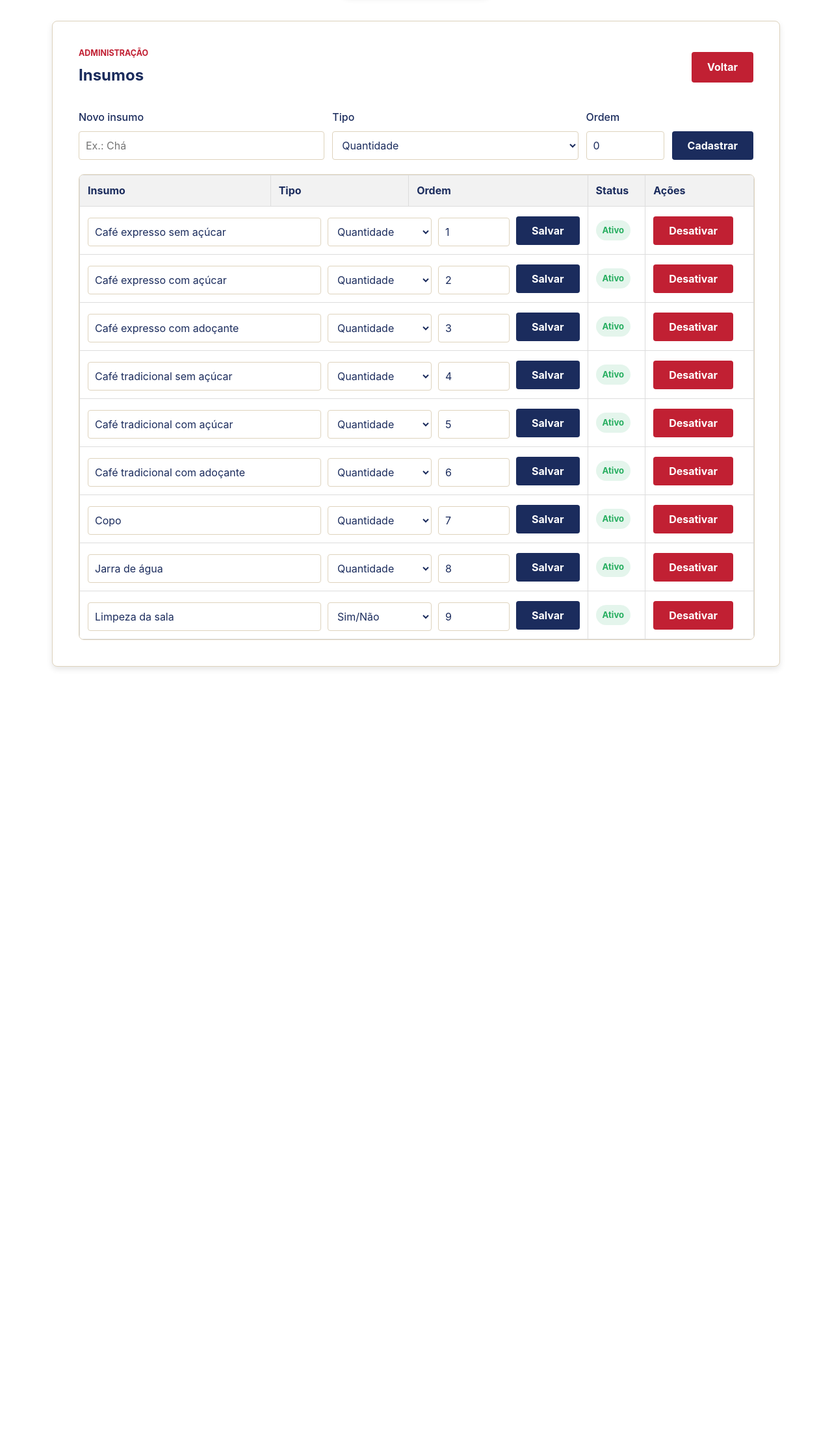
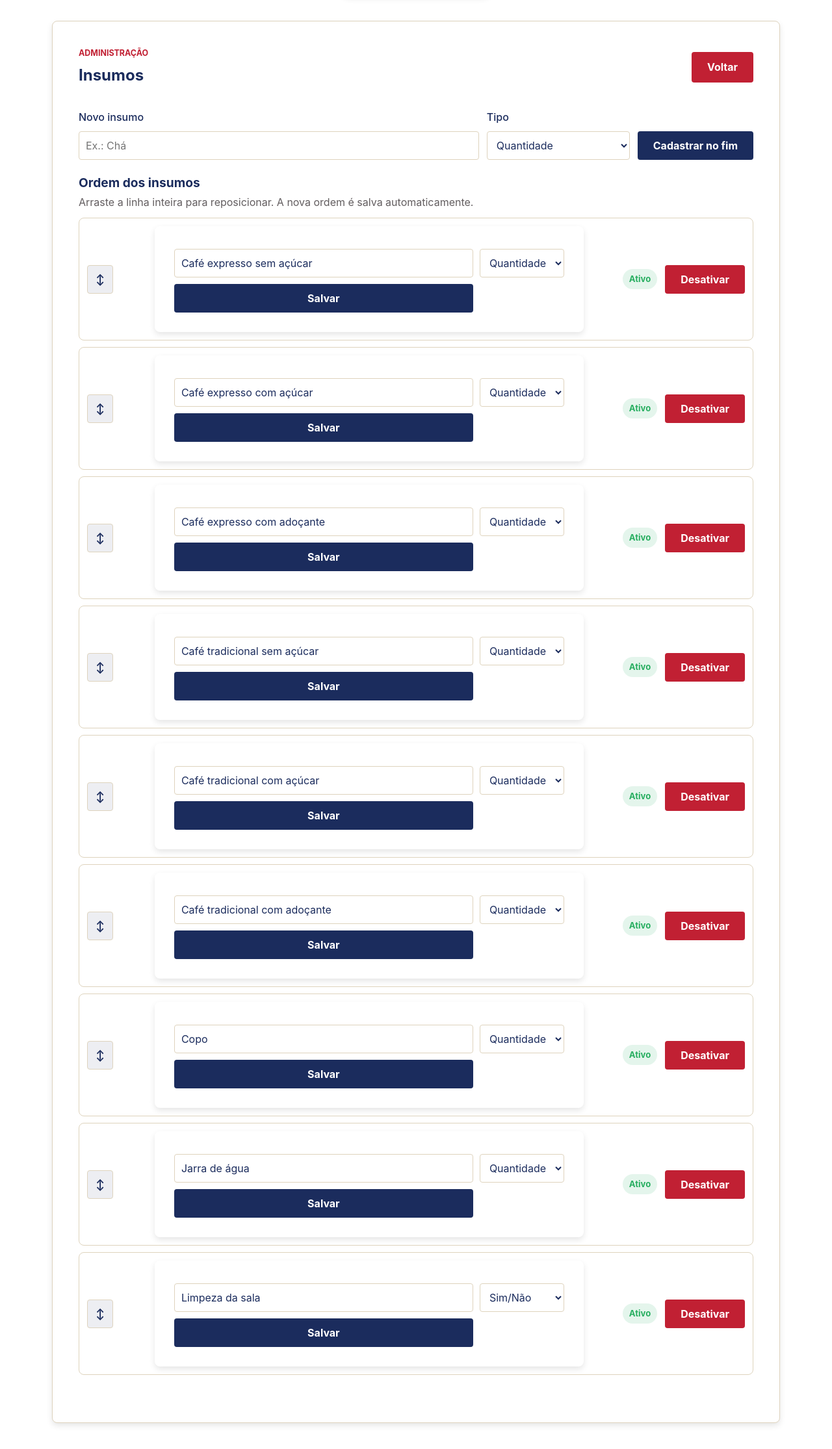
Before and after one commit to italofelipe01/cafe, a Flask app: page /admin/products in a window 1280 px wide. Shown: the part 84-2314 px from the top of the page at 65% size. Before the commit the page ends 1114 px from the top, so only its background shows below. Run offline with Flask 3, Linux system fonts and the light colour scheme; data that the repository does not hold is empty; some web fonts are replaced.

Commit message:
feat(admin): add product sorting and room filters

```diff
--- a/app/routes.py
+++ b/app/routes.py
@@ -4,6 +4,7 @@ import unicodedata
 from app.extensions import db
 from app.models import Office, Order, OrderItem, Product, Space, STATUS_COMPLETED, STATUS_PENDING, local_now
 from flask import Blueprint, flash, jsonify, redirect, render_template, request, url_for
+from sqlalchemy import func
 
 
 bp = Blueprint("main", __name__)
@@ -95,11 +96,9 @@ def unique_product_key(name, product_id=None):
         suffix += 1
 
 
-def parse_sort_order(raw_value):
-    try:
-        return int(raw_value or 0)
-    except (TypeError, ValueError):
-        return 0
+def next_product_sort_order():
+    current_max = db.session.query(func.max(Product.sort_order)).scalar()
+    return (current_max or 0) + 1
 
 
 @bp.route("/")
@@ -356,7 +355,6 @@ def admin_products():
     if request.method == "POST":
         name = request.form.get("name", "").strip()
         input_type = request.form.get("input_type", "quantity")
-        sort_order = parse_sort_order(request.form.get("sort_order"))
 
         if not name:
             flash("Informe o nome do insumo.", "error")
@@ -374,7 +372,7 @@ def admin_products():
             name=name,
             form_key=unique_product_key(name),
             input_type=input_type,
-            sort_order=sort_order,
+            sort_order=next_product_sort_order(),
             active=True,
         )
         db.session.add(product)
@@ -395,7 +393,6 @@ def admin_update_product(product_id):
 
     name = request.form.get("name", "").strip()
     input_type = request.form.get("input_type", "quantity")
-    sort_order = parse_sort_order(request.form.get("sort_order"))
 
     if not name:
         flash("Informe o nome do insumo.", "error")
@@ -412,7 +409,6 @@ def admin_update_product(product_id):
 
     product.name = name
     product.input_type = input_type
-    product.sort_order = sort_order
     db.session.commit()
     flash("Insumo atualizado.", "success")
     return redirect(url_for("main.admin_products"))
@@ -429,6 +425,34 @@ def admin_toggle_product(product_id):
     db.session.commit()
     flash("Status do insumo atualizado.", "success")
     return redirect(url_for("main.admin_products"))
+
+
+@bp.route("/admin/products/reorder", methods=["POST"])
+def admin_reorder_products():
+    data = request.get_json(silent=True) or {}
+    raw_ids = data.get("product_ids")
+
+    if not isinstance(raw_ids, list) or not raw_ids:
+        return jsonify({"success": False, "message": "Envie a nova ordem dos insumos."}), 400
+
+    try:
+        product_ids = [int(product_id) for product_id in raw_ids]
+    except (TypeError, ValueError):
+        return jsonify({"success": False, "message": "Lista de insumos inválida."}), 400
+
+    if len(product_ids) != len(set(product_ids)):
+        return jsonify({"success": False, "message": "A lista de insumos contém duplicidades."}), 400
+
+    products = Product.query.filter(Product.id.in_(product_ids)).all()
+    if len(products) != len(product_ids):
+        return jsonify({"success": False, "message": "Um ou mais insumos não foram encontrados."}), 404
+
+    products_by_id = {product.id: product for product in products}
+    for index, product_id in enumerate(product_ids, start=1):
+        products_by_id[product_id].sort_order = index
+
+    db.session.commit()
+    return jsonify({"success": True})
 
 
 @bp.route("/api/orders", methods=["GET"])
--- a/app/static/script.js
+++ b/app/static/script.js
@@ -133,4 +133,126 @@ document.addEventListener('DOMContentLoaded', function () {
             applyTheme();
         }
     });
+
+    const spaceFilters = document.querySelector('[data-space-filters]');
+    if (spaceFilters) {
+        const officeFilter = spaceFilters.querySelector('[data-space-office-filter]');
+        const nameFilter = spaceFilters.querySelector('[data-space-name-filter]');
+        const rows = Array.from(document.querySelectorAll('[data-space-row]'));
+        const emptyRow = document.querySelector('[data-filter-empty-row]');
+
+        function normalize(value) {
+            return value
+                .toLowerCase()
+                .normalize('NFD')
+                .replace(/[\u0300-\u036f]/g, '');
+        }
+
+        function applySpaceFilters() {
+            const selectedOffice = officeFilter ? officeFilter.value : '';
+            const query = nameFilter ? normalize(nameFilter.value.trim()) : '';
+            let visibleCount = 0;
+
+            rows.forEach(row => {
+                const matchesOffice = !selectedOffice || row.dataset.officeId === selectedOffice;
+                const matchesName = !query || normalize(row.dataset.spaceName || '').includes(query);
+                const isVisible = matchesOffice && matchesName;
+                row.classList.toggle('hidden', !isVisible);
+                if (isVisible) visibleCount += 1;
+            });
+
+            if (emptyRow) {
+                emptyRow.classList.toggle('hidden', visibleCount > 0);
+            }
+        }
+
+        if (officeFilter) officeFilter.addEventListener('change', applySpaceFilters);
+        if (nameFilter) nameFilter.addEventListener('input', applySpaceFilters);
+        applySpaceFilters();
+    }
+
+    const sortableList = document.querySelector('[data-product-sort-list]');
+    if (sortableList) {
+        const status = document.querySelector('[data-product-sort-status]');
+        let draggingRow = null;
+
+        function setStatus(message, isError = false) {
+            if (!status) return;
+            status.textContent = message;
+            status.classList.toggle('is-error', isError);
+        }
+
+        function getRows() {
+            return Array.from(sortableList.querySelectorAll('[data-product-id]'));
+        }
+
+        function getDragAfterElement(y) {
+            return getRows()
+                .filter(row => row !== draggingRow)
+                .reduce((closest, row) => {
+                    const box = row.getBoundingClientRect();
+                    const offset = y - box.top - box.height / 2;
+
+                    if (offset < 0 && offset > closest.offset) {
+                        return { offset, element: row };
+                    }
+
+                    return closest;
+                }, { offset: Number.NEGATIVE_INFINITY, element: null }).element;
+        }
+
+        async function saveProductOrder() {
+            const productIds = getRows().map(row => row.dataset.productId);
+            setStatus('Salvando nova ordem...');
+
+            try {
+                const response = await fetch(sortableList.dataset.reorderUrl, {
+                    method: 'POST',
+                    headers: { 'Content-Type': 'application/json' },
+                    body: JSON.stringify({ product_ids: productIds })
+                });
+                const result = await response.json();
+
+                if (!response.ok || !result.success) {
+                    throw new Error(result.message || 'Falha ao salvar ordem.');
+                }
+
+                setStatus('Ordem salva.');
+            } catch (error) {
+                console.error(error);
+                setStatus('Não foi possível salvar a ordem. Recarregue a página e tente novamente.', true);
+            }
+        }
+
+        getRows().forEach(row => {
+            row.addEventListener('dragstart', event => {
+                if (event.target.closest('input, select, button') && !event.target.closest('.drag-handle')) {
+                    event.preventDefault();
+                    return;
+                }
+
+                draggingRow = row;
+                row.classList.add('is-dragging');
+                event.dataTransfer.effectAllowed = 'move';
+            });
+
+            row.addEventListener('dragend', () => {
+                row.classList.remove('is-dragging');
+                draggingRow = null;
+                saveProductOrder();
+            });
+        });
+
+        sortableList.addEventListener('dragover', event => {
+            if (!draggingRow) return;
+            event.preventDefault();
+
+            const afterElement = getDragAfterElement(event.clientY);
+            if (afterElement) {
+                sortableList.insertBefore(draggingRow, afterElement);
+            } else {
+                sortableList.appendChild(draggingRow);
+            }
+        });
+    }
 });
--- a/app/static/styles.css
+++ b/app/static/styles.css
@@ -798,6 +798,103 @@ th {
     grid-template-columns: minmax(180px, 1fr) minmax(180px, 1fr) minmax(90px, 120px) auto;
 }
 
+.product-create-grid {
+    grid-template-columns: minmax(220px, 1fr) minmax(160px, 220px) auto;
+}
+
+.admin-filters {
+    align-items: end;
+    border: 1px solid var(--color-border);
+    border-radius: 8px;
+    display: grid;
+    gap: 12px;
+    grid-template-columns: minmax(180px, 260px) minmax(220px, 1fr);
+    margin-bottom: 18px;
+    padding: 14px;
+}
+
+.admin-section-heading {
+    margin: 18px 0 12px 0;
+}
+
+.admin-section-heading h2 {
+    font-size: 1.2rem;
+    margin: 0 0 4px 0;
+    text-align: left;
+}
+
+.admin-section-heading p,
+.save-indicator {
+    color: var(--color-text-secondary);
+    margin: 0;
+}
+
+.sortable-list {
+    display: grid;
+    gap: 10px;
+}
+
+.sortable-row {
+    align-items: center;
+    background-color: var(--color-bg-card);
+    border: 1px solid var(--color-border);
+    border-radius: 8px;
+    display: grid;
+    gap: 12px;
+    grid-template-columns: 44px minmax(0, 1fr) auto auto;
+    padding: 12px;
+    transition: border-color 0.2s ease, box-shadow 0.2s ease, opacity 0.2s ease;
+}
+
+.sortable-row:hover {
+    border-color: var(--color-primary-red);
+}
+
+.sortable-row.is-dragging {
+    box-shadow: 0 8px 18px var(--color-shadow);
+    opacity: 0.65;
+}
+
+.drag-handle {
+    align-items: center;
+    background-color: rgba(27, 44, 93, 0.08);
+    border: 1px solid var(--color-border);
+    color: var(--color-text-main);
+    cursor: grab;
+    display: inline-flex;
+    height: 40px;
+    justify-content: center;
+    margin: 0;
+    padding: 0;
+    width: 40px;
+}
+
+.drag-handle:active {
+    cursor: grabbing;
+}
+
+.product-edit-form {
+    grid-template-columns: minmax(180px, 1fr) minmax(140px, 180px) auto;
+}
+
+.row-action-form {
+    background: transparent;
+    box-shadow: none;
+    margin: 0;
+    max-width: none;
+    padding: 0;
+    width: auto;
+}
+
+.save-indicator {
+    min-height: 1.4em;
+    padding-top: 10px;
+}
+
+.save-indicator.is-error {
+    color: var(--color-primary-red);
+}
+
 .table-wrapper {
     border: 1px solid var(--color-border);
     border-radius: 8px;
@@ -908,6 +1005,17 @@ th {
     .form-grid-compact {
         grid-template-columns: repeat(2, minmax(0, 1fr));
     }
+
+    .product-create-grid,
+    .admin-filters,
+    .sortable-row,
+    .product-edit-form {
+        grid-template-columns: 1fr;
+    }
+
+    .drag-handle {
+        justify-self: start;
+    }
 }
 
 @media screen and (max-width: 600px) {
@@ -949,6 +1057,8 @@ th {
     .admin-actions,
     .inline-form,
     .form-grid-compact,
+    .product-create-grid,
+    .admin-filters,
     .inline-edit-form,
     .inline-edit-form.two-columns,
     .inline-edit-form.three-columns {
--- a/app/templates/admin/products.html
+++ b/app/templates/admin/products.html
@@ -14,7 +14,7 @@
     </div>
 
     <form method="POST" action="{{ url_for('main.admin_products') }}" class="admin-create-form">
-        <div class="form-grid-compact">
+        <div class="form-grid-compact product-create-grid">
             <div>
                 <label for="product-name">Novo insumo</label>
                 <input id="product-name" name="name" type="text" class="form-control" required placeholder="Ex.: Chá">
@@ -26,59 +26,49 @@
                     <option value="boolean">Sim/Não</option>
                 </select>
             </div>
-            <div>
-                <label for="product-order">Ordem</label>
-                <input id="product-order" name="sort_order" type="number" class="form-control" value="0">
-            </div>
-            <button type="submit" class="btn btn-primary">Cadastrar</button>
+            <button type="submit" class="btn btn-primary">Cadastrar no fim</button>
         </div>
     </form>
 
-    <div class="table-wrapper">
-        <table class="data-table">
-            <thead>
-                <tr>
-                    <th>Insumo</th>
-                    <th>Tipo</th>
-                    <th>Ordem</th>
-                    <th>Status</th>
-                    <th>Ações</th>
-                </tr>
-            </thead>
-            <tbody>
+    <div class="admin-section-heading">
+        <h2>Ordem dos insumos</h2>
+        <p>Arraste a linha inteira para reposicionar. A nova ordem é salva automaticamente.</p>
+    </div>
+
+    <div
+        class="sortable-list"
+        data-product-sort-list
+        data-reorder-url="{{ url_for('main.admin_reorder_products') }}"
+        aria-label="Lista ordenável de insumos"
+    >
         {% for product in products %}
-                <tr>
-                    <td colspan="3">
-                        <form method="POST" action="{{ url_for('main.admin_update_product', product_id=product.id) }}" class="inline-edit-form three-columns">
+        <div class="sortable-row" draggable="true" data-product-id="{{ product.id }}">
+            <button type="button" class="drag-handle" aria-label="Arrastar {{ product.name }}">↕</button>
+
+            <form method="POST" action="{{ url_for('main.admin_update_product', product_id=product.id) }}" class="inline-edit-form product-edit-form">
                 <input name="name" type="text" class="form-control" value="{{ product.name }}" required>
                 <select name="input_type" class="form-control">
                     <option value="quantity" {% if product.input_type == 'quantity' %}selected{% endif %}>Quantidade</option>
                     <option value="boolean" {% if product.input_type == 'boolean' %}selected{% endif %}>Sim/Não</option>
                 </select>
-                            <input name="sort_order" type="number" class="form-control" value="{{ product.sort_order }}">
                 <button type="submit" class="btn btn-primary btn-compact">Salvar</button>
             </form>
-                    </td>
-                    <td>
+
             <span class="status-pill {{ 'is-active' if product.active else 'is-inactive' }}">
                 {{ 'Ativo' if product.active else 'Inativo' }}
             </span>
-                    </td>
-                    <td>
-                        <form method="POST" action="{{ url_for('main.admin_toggle_product', product_id=product.id) }}">
+
+            <form method="POST" action="{{ url_for('main.admin_toggle_product', product_id=product.id) }}" class="row-action-form">
                 <button type="submit" class="btn btn-secondary btn-compact">
                     {{ 'Desativar' if product.active else 'Ativar' }}
                 </button>
             </form>
-                    </td>
-                </tr>
+        </div>
         {% else %}
-                <tr>
-                    <td colspan="5">Nenhum insumo cadastrado.</td>
-                </tr>
+        <p class="empty-message">Nenhum insumo cadastrado.</p>
         {% endfor %}
-            </tbody>
-        </table>
     </div>
+
+    <p class="save-indicator" data-product-sort-status aria-live="polite"></p>
 </section>
 {% endblock %}
```
Also changed, not shown: app/templates/admin/spaces.html (+27 -2 lines), tests/test_routes.py (+34 -0 lines). Lines whose indentation alone changed are shown as unchanged.
